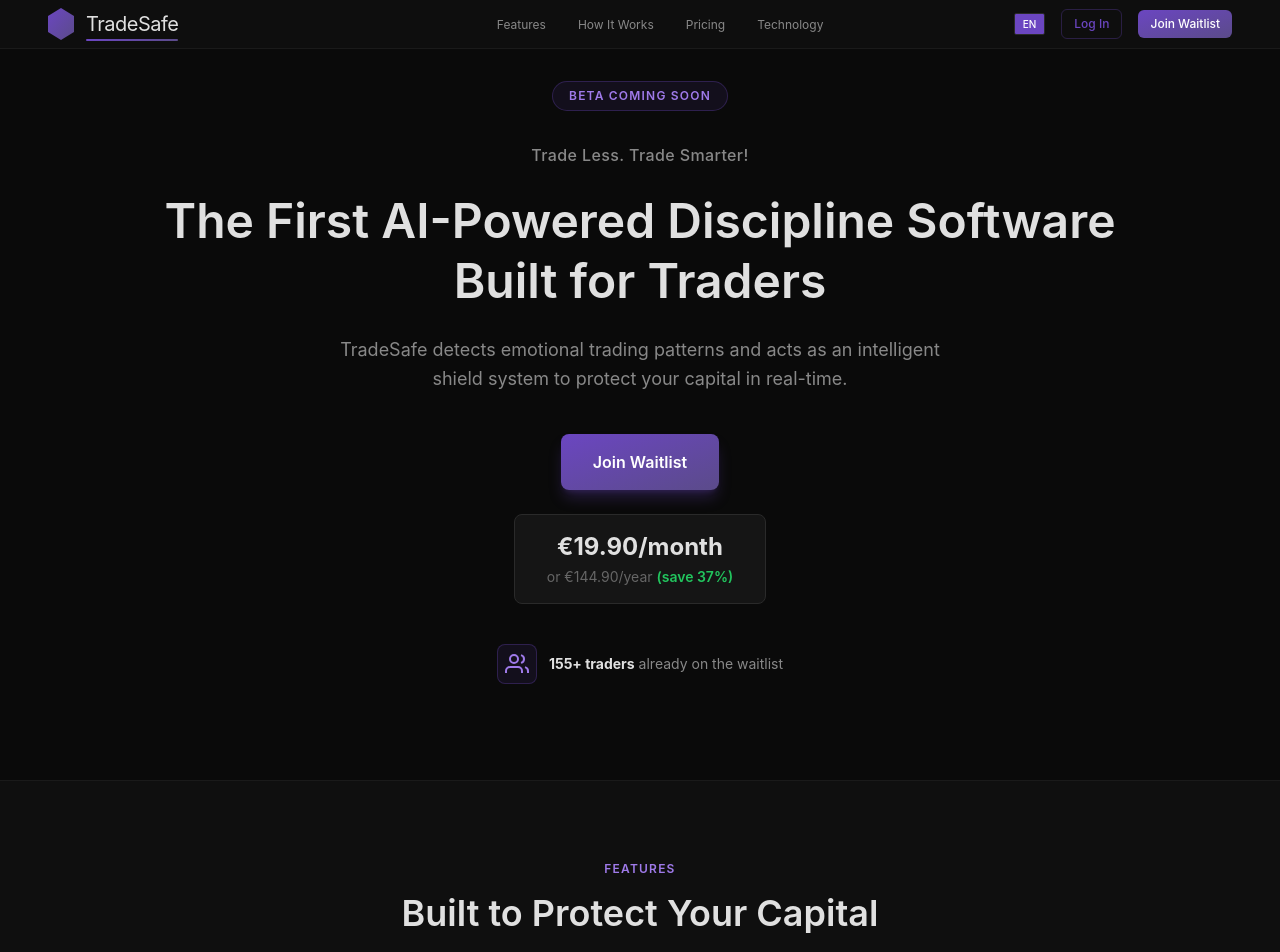
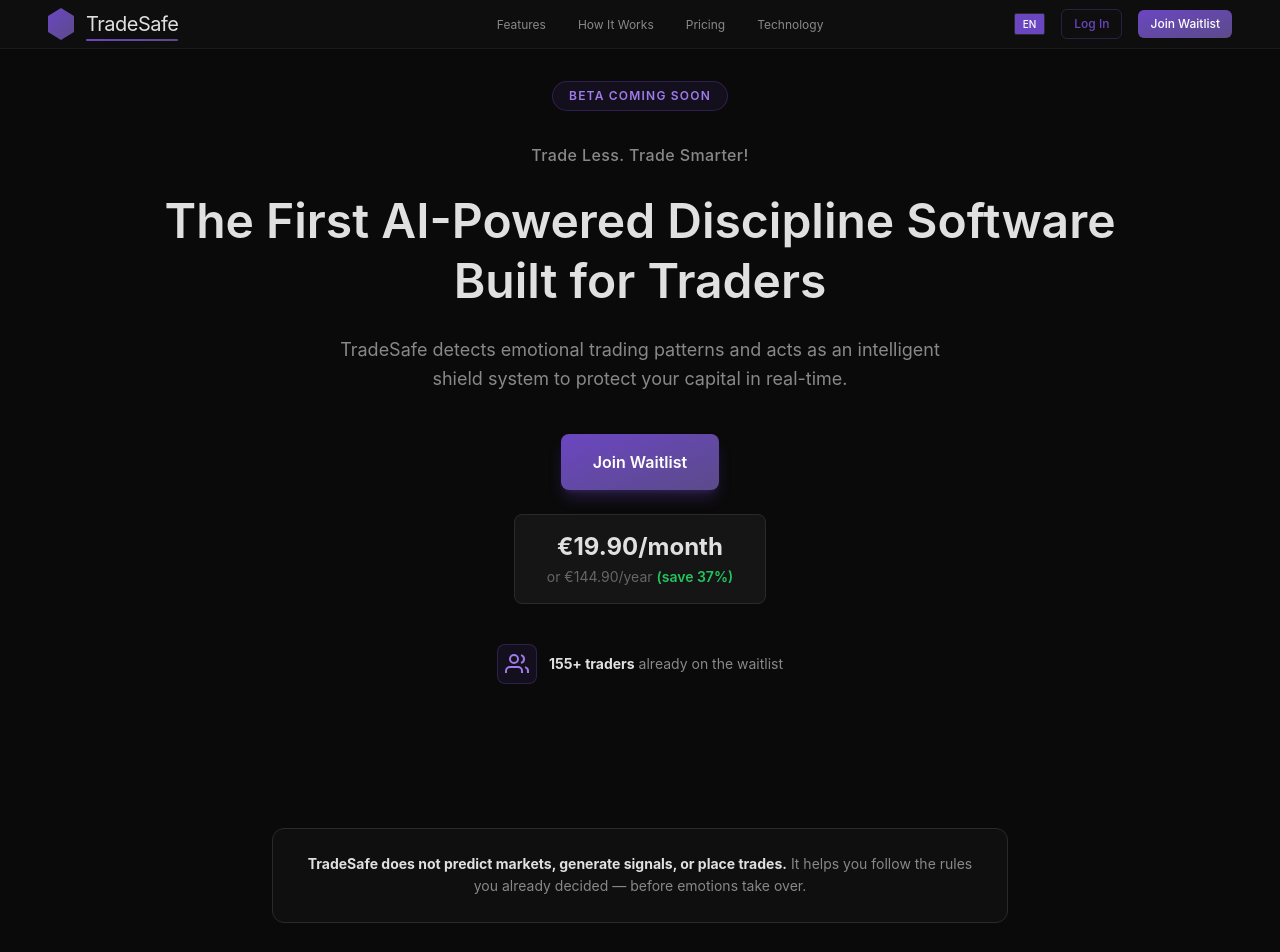
Before and after one commit to Trade-Safe/tradesafe-landing, a Next.js app: page / in a window 1280 px wide. Shown: the top 952 px of the page. Built offline with nearby package versions, Linux system fonts and the light colour scheme.

Commit message:
Update page.tsx

```diff
--- a/app/page.tsx
+++ b/app/page.tsx
@@ -63,6 +63,7 @@
       <Header nav={messages.nav} />
       <main>
         <Hero {...messages.hero} />
+        <Disclaimer />
         <Features
           label={messages.features.label}
           title={messages.features.title}
```
